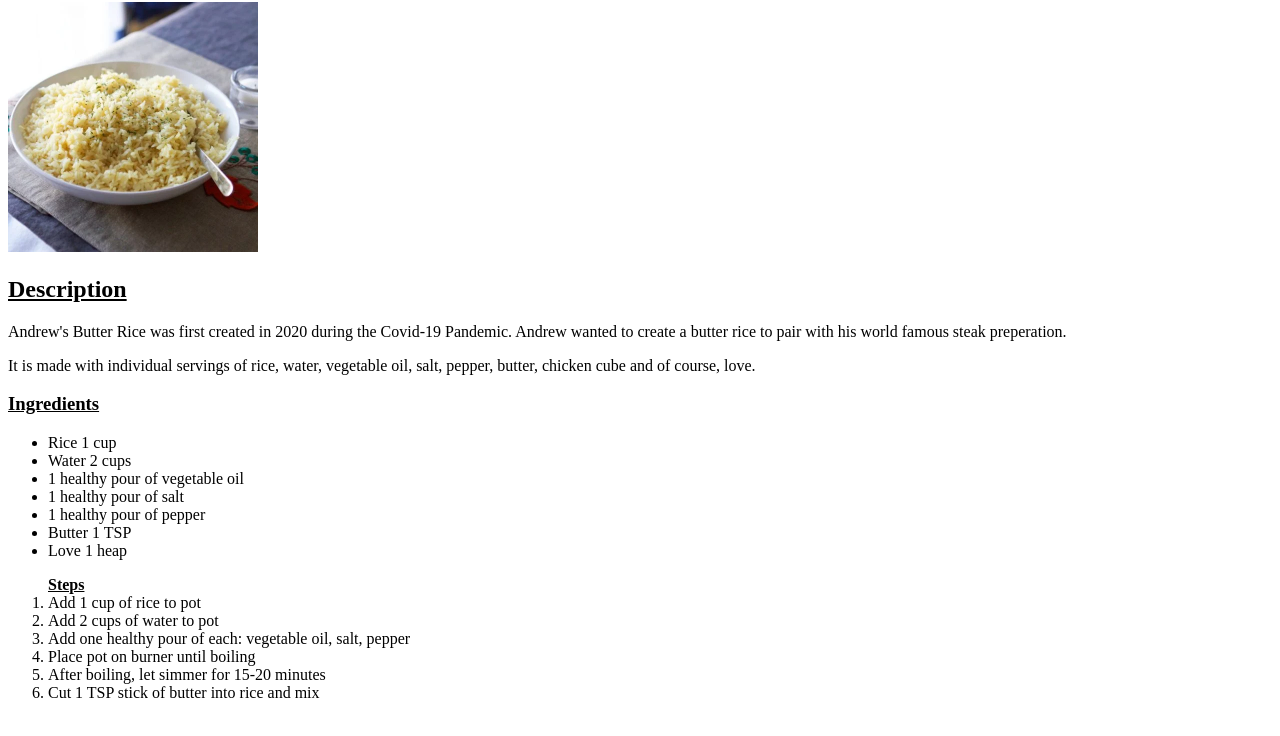
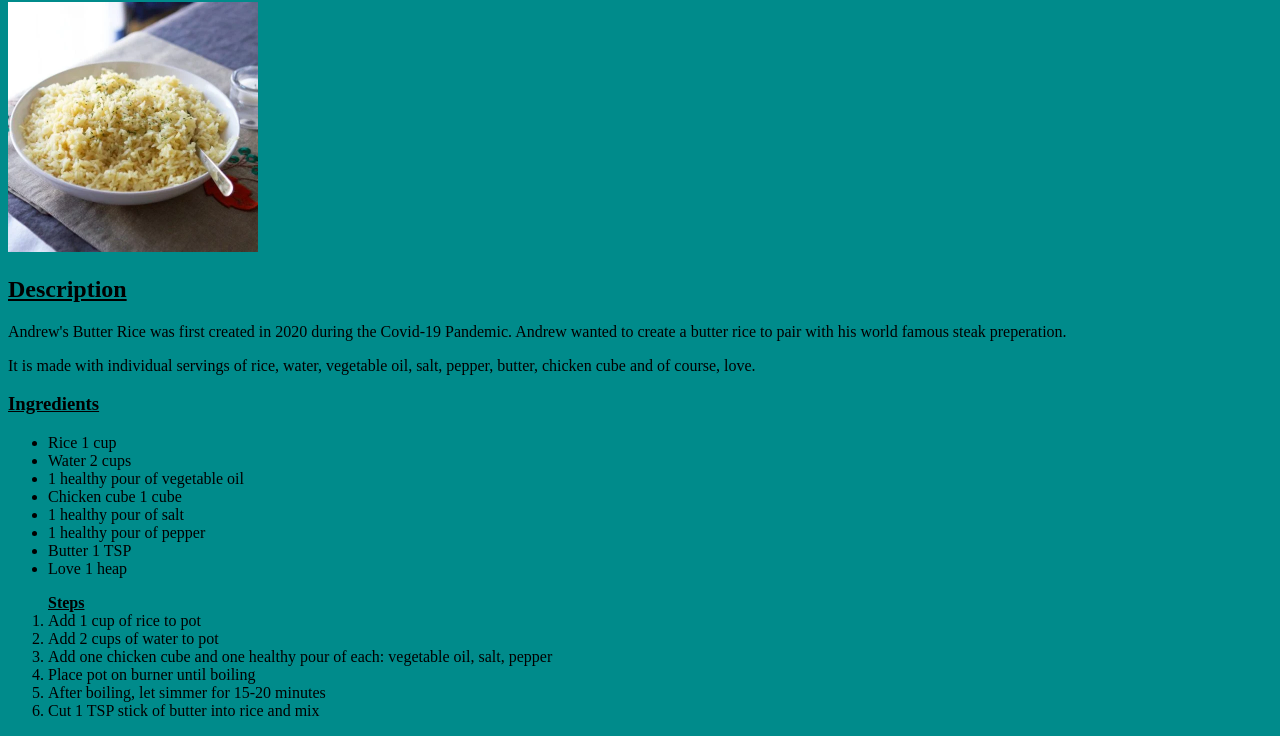
Before and after one commit to andrewhamblen/odin-recipe-project, a plain HTML site: page recipes/rice.html in a window 1280 px wide. Shown: the part 78-814 px from the top of the page. Drawn offline with Linux system fonts and the light colour scheme.

Commit message:
updated bg color of ABR and added missing info in lists

```diff
--- a/recipes/rice.html
+++ b/recipes/rice.html
@@ -1,5 +1,5 @@
 <!DOCTYPE html>
-<html lang="en">
+<html lang="en" style="background-color:darkcyan">
 <head>
     <meta charset="UTF-8">
     <meta http-equiv="X-UA-Compatible" content="IE=edge">
@@ -18,6 +18,7 @@
             <li>Rice 1 cup</li>
             <li>Water 2 cups</li>
             <li>1 healthy pour of vegetable oil</li>
+            <li>Chicken cube 1 cube</li>
             <li>1 healthy pour of salt</li>
             <li>1 healthy pour of pepper</li>
             <li>Butter 1 TSP</li>
@@ -27,7 +28,7 @@
         <ol><b><u>Steps</u></b>
             <li> Add 1 cup of rice to pot</li>
             <li> Add 2 cups of water to pot</li>
-            <li> Add one healthy pour of each: vegetable oil, salt, pepper</li>
+            <li> Add one chicken cube and one healthy pour of each: vegetable oil, salt, pepper</li>
             <li> Place pot on burner until boiling</li>
             <li> After boiling, let simmer for 15-20 minutes</li>
             <li> Cut 1 TSP stick of butter into rice and mix</li>
```
